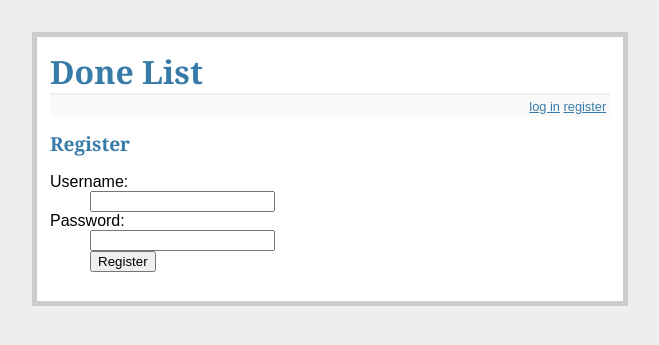
After one commit to LionalWang/Guevara, a Flask app: page /register in a window 1280 px wide. The commit adds this page. Shown: the top 345 px of the page, without its empty margins (310-969 px from the left). Run offline with Flask 2, Linux system fonts and the light colour scheme.

Commit message:
ADD: add register interface
Change-Id: Ia0823a2aaed6072df70f2e47f8ce2455632a6df0

```diff
--- /dev/null
+++ b/handler/db/user.sql
@@ -0,0 +1,6 @@
+drop table if exists user;
+create table user (
+  id integer primary key autoincrement,
+  username text not null,
+  password text not null
+);
--- a/handler/server.py
+++ b/handler/server.py
@@ -14,6 +14,10 @@ app = Flask(__name__)
 app.config.from_object(__name__)
 app.config.from_envvar('FLASKR_SETTINGS', silent=True)
 
+db_source = {'/login': 'user.sql',
+             '/add': 'entry.sql',
+             '/list': 'entry.sql'}
+
 
 def connect_db():
     return sqlite3.connect(app.config['DATABASE'])
@@ -21,7 +25,7 @@ def connect_db():
 
 def init_db():
     with closing(connect_db()) as db:
-        with app.open_resource('schema.sql', mode='r') as f:
+        with app.open_resource('entry.sql', mode='r') as f:
             db.cursor().executescript(f.read())
         db.commit()
 
@@ -60,15 +64,29 @@ def add_entry():
 def login():
     error = None
     if request.method == 'POST':
-        if request.form['username'] != app.config['USERNAME']:
-            error = 'Invalid username'
-        elif request.form['password'] != app.config['PASSWORD']:
-            error = 'Invalid password'
-        else:
+        uid = request.form['username']
+        pwd = request.form['password']
+        sql = "select id from user where username = '%s' and password = '%s'" % (uid, pwd)
+        print "sql: ", sql
+        user = g.db.execute(sql)
+        if user:
             session['logged_in'] = True
             flash('You were logged in')
             return redirect(url_for('show_entries'))
+        else:
+            error = "Invalid username or password"
     return render_template('login.html', error=error)
+
+
+@app.route('/register', methods=['GET', 'POST'])
+def register():
+    error = None
+    if request.method == 'POST':
+        g.db.execute('insert into user (username, password) values (?, ?)',
+                     [request.form['username'], request.form['password']])
+        g.db.commit()
+        return render_template('login.html', error=error)
+    return render_template('register.html', error=error)
 
 
 @app.route('/logout')
--- a/handler/templates/layout.html
+++ b/handler/templates/layout.html
@@ -10,6 +10,7 @@
   <div class=metanav>
   {% if not session.logged_in %}
     <a href="{{ url_for('login') }}">log in</a>
+    <a href="{{ url_for('register') }}">register</a>
   {% else %}
     <a href="{{ url_for('logout') }}">log out</a>
   {% endif %}
--- /dev/null
+++ b/handler/templates/register.html
@@ -0,0 +1,14 @@
+{% extends "layout.html" %}
+{% block body %}
+  <h2>Register</h2>
+  {% if error %}<p class=error><strong>Error:</strong> {{ error }}{% endif %}
+  <form action="{{ url_for('register') }}" method=post>
+    <dl>
+      <dt>Username:
+      <dd><input type=text name=username>
+      <dt>Password:
+      <dd><input type=password name=password>
+      <dd><input type=submit value=Register>
+    </dl>
+  </form>
+{% endblock %}
```
Also changed, not shown: handler/db/entry.sql (renamed from handler/db/schema.sql).
